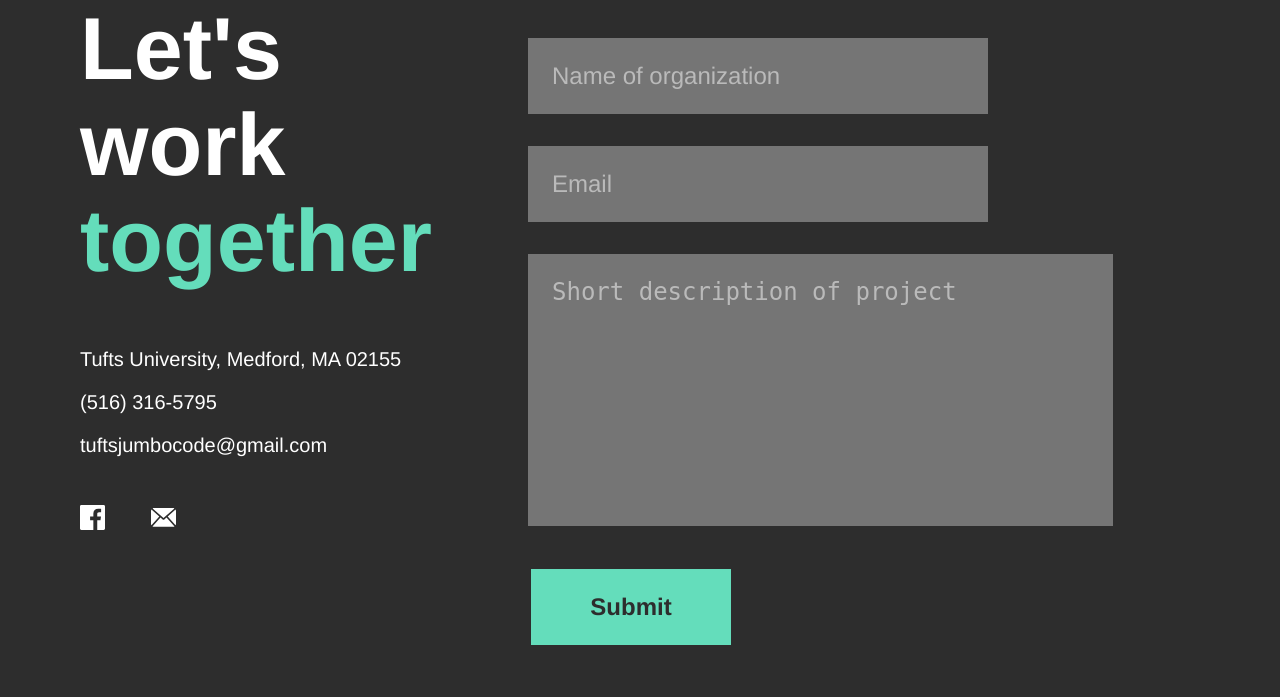
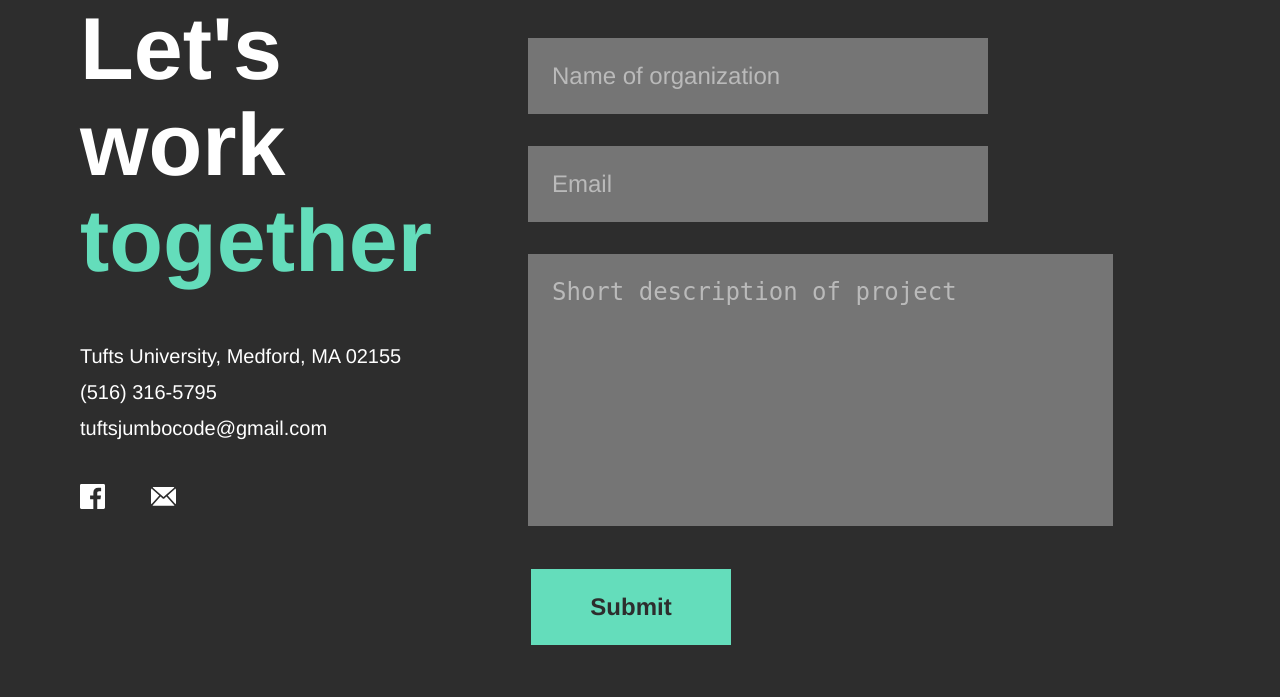
Before and after one commit to JumboCode/jumbocode-website, a PHP site: page /contact.html in a window 1280 px wide. Shown: the part 209-906 px from the top of the page. Run offline with PHP 8.4, Linux system fonts and the light colour scheme.

Commit message:
contact page fixed

```diff
--- a/assets/styles/style.css
+++ b/assets/styles/style.css
@@ -56,7 +56,8 @@ ul {
 
 .contact-info {
 	font-size: 1.25rem;
-	margin-bottom: 3rem
+	margin-bottom: 3rem;
+	line-height: 1rem;
 }
 
 .container {
```
